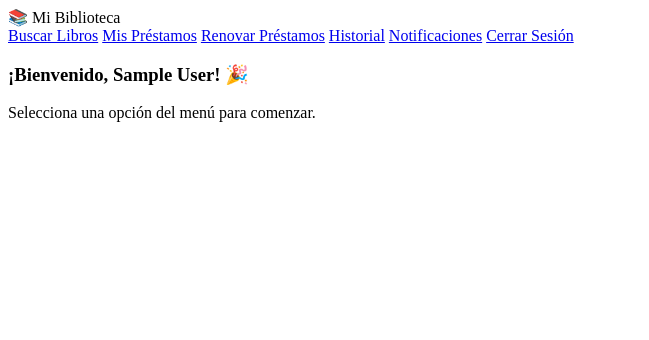
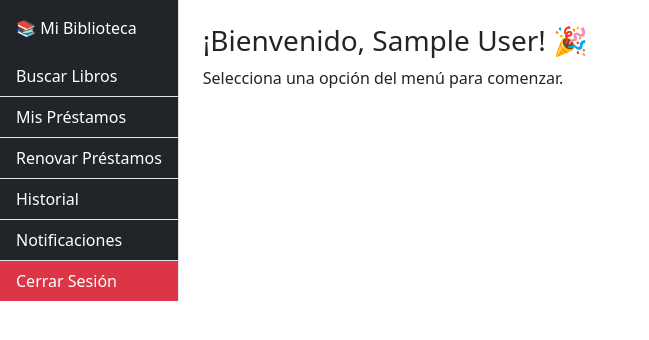
Before and after one commit to Ed-HV/Biblioteca-V.1.0.0, a PHP site: page /user/dashboard.php in a window 1280 px wide. Shown: the top 340 px of the page, without its empty margins (0-649 px from the left). Run offline with PHP 8.4, Linux system fonts and the light colour scheme; the visitor is signed in with stand-in values (Sample User, id 1); a stand-in replaces the project's code that opens the database connection.

Commit message:
new style (#30)
Co-authored-by: Termius-hydra <set_gnu@outlook.com>

```diff
--- a/user/dashboard.php
+++ b/user/dashboard.php
@@ -1,7 +1,6 @@
 <?php
 include 'conexion.php';
 session_start();
-
 
 if (!isset($_SESSION['id_usuario'])) {
     header('Location: login.php');
@@ -15,14 +14,20 @@ $nombre_usuario = $_SESSION['nombre'];
 <html lang="es">
 <head>
     <meta charset="UTF-8">
+    <meta name="viewport" content="width=device-width, initial-scale=1">
     <title>Dashboard del Usuario - Biblioteca</title>
 
-    <link rel="" href="">
+    <!-- Bootstrap 5 CSS -->
+    <link href="https://cdn.jsdelivr.net/npm/bootstrap@5.3.2/dist/css/bootstrap.min.css" rel="stylesheet">
+
+    <!-- Bootstrap Icons -->
+    <link rel="stylesheet" href="https://cdn.jsdelivr.net/npm/bootstrap-icons/font/bootstrap-icons.css">
 </head>
 <body>
+
     <div class="d-flex" id="wrapper">
 
-
+        <!-- Sidebar -->
         <div class="bg-dark border-end" id="sidebar-wrapper">
             <div class="sidebar-heading text-white p-3">📚 Mi Biblioteca</div>
             <div class="list-group list-group-flush">
@@ -31,18 +36,23 @@ $nombre_usuario = $_SESSION['nombre'];
                 <a href="#" class="list-group-item list-group-item-action bg-dark text-white" onclick="loadPage('renovar_prestamo.php')">Renovar Préstamos</a>
                 <a href="#" class="list-group-item list-group-item-action bg-dark text-white" onclick="loadPage('historial.php')">Historial</a>
                 <a href="#" class="list-group-item list-group-item-action bg-dark text-white" onclick="loadPage('notificaciones.php')">Notificaciones</a>
-                <a href="logout.php" class="list-group-item list-group-item-action bg-dark text-white">Cerrar Sesión</a>
+                <a href="logout.php" class="list-group-item list-group-item-action bg-danger text-white">Cerrar Sesión</a>
             </div>
         </div>
 
-
+        <!-- Contenido principal -->
         <div id="page-content-wrapper" class="p-4">
             <h3>¡Bienvenido, <?php echo htmlspecialchars($nombre_usuario); ?>! 🎉</h3>
             <p>Selecciona una opción del menú para comenzar.</p>
             <div id="content-area"></div>
         </div>
+
     </div>
 
+    <!-- Bootstrap 5 JS + Popper.js -->
+    <script src="https://cdn.jsdelivr.net/npm/bootstrap@5.3.2/dist/js/bootstrap.bundle.min.js"></script>
+
+    <!-- script personalizado -->
     <script src="assets/js/scripts.js"></script>
 
 </body>
```
